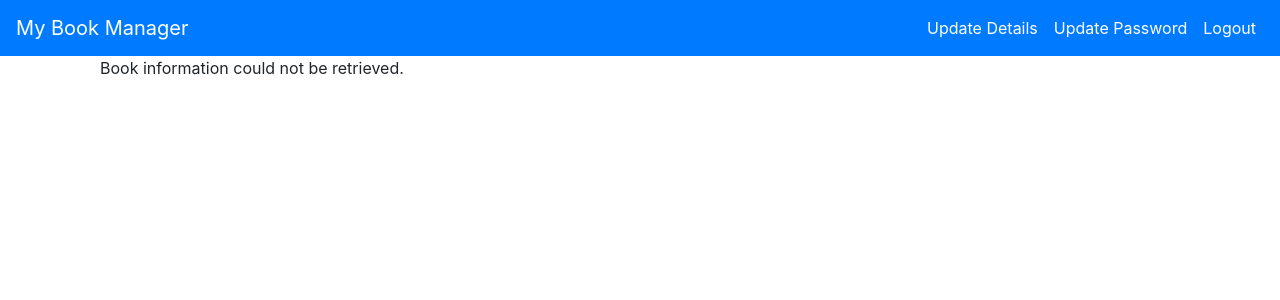
After one commit to KSburna/book_manager_app, a Django app: page /book/1/ in a window 1280 px wide. The commit adds this page. Shown: the top 300 px of the page. Run offline with Django 4.2, Linux system fonts and the light colour scheme; the visitor is signed in with stand-in values (Sample User, id 1); data that the repository does not hold is empty; some libraries are stand-ins or nearby versions.

Commit message:
add book search view details functionality

```diff
--- a/my_book_manager/urls.py
+++ b/my_book_manager/urls.py
@@ -20,4 +20,5 @@ urlpatterns = [
     path('reset/<uidb64>/<token>/', auth_views.PasswordResetConfirmView.as_view(), name='password_reset_confirm'),
     path('reset/done/', auth_views.PasswordResetCompleteView.as_view(), name='password_reset_complete'),
     path('change-details/', views.change_user_details, name='change_user_details'),
+    path('book/<str:google_book_id>/', views.book_detail, name='book_detail'),
 ]
--- a/my_book_manager/views.py
+++ b/my_book_manager/views.py
@@ -23,6 +23,17 @@ def home_view(request):
         query = ""
     context = {"books": books, "query": query}
     return render(request, "book/home.html", context)
+
+
+# Book detail view
+@login_required
+def book_detail(request, google_book_id):
+    # Fetch book details from Google Books API
+    response = requests.get(f"{GOOGLE_BOOKS_API_URL}/{google_book_id}")
+    book_data = response.json() if response.status_code == 200 else None
+
+    context = {"book_data": book_data, "google_book_id": google_book_id}
+    return render(request, "book/book_detail.html", context)
 
 
 def signup_view(request):
--- /dev/null
+++ b/templates/book/book_detail.html
@@ -0,0 +1,33 @@
+{% extends 'base_generic.html' %}
+
+
+{% block content %}
+<div class="container">
+    {% if book_data %}
+    <h1>{{ book_data.volumeInfo.title }}</h1>
+
+    <!-- Display thumbnail image -->
+    {% if book_data.volumeInfo.imageLinks.thumbnail %}
+    <img src="{{ book_data.volumeInfo.imageLinks.thumbnail }}" alt="Book thumbnail" class="img-thumbnail"
+        style="width: 150px; height: auto;">
+    {% endif %}
+
+    <p><strong>Authors:</strong> {{ book_data.volumeInfo.authors|join:", " }}</p>
+    <p><strong>Published Date:</strong> {{ book_data.volumeInfo.publishedDate }}</p>
+    <p><strong>Description:</strong></p>
+    {{ book_data.volumeInfo.description | safe }}
+
+    <h3>Additional Information</h3>
+    <p><strong>Categories:</strong> {{ book_data.volumeInfo.categories|join:", " }}</p>
+    <p><strong>Page Count:</strong> {{ book_data.volumeInfo.pageCount }}</p>
+    <p><strong>Publisher:</strong> {{ book_data.volumeInfo.publisher }}</p>
+    <p><strong>Language:</strong> {{ book_data.volumeInfo.language }}</p>
+
+    <a href="{{ book_data.volumeInfo.previewLink }}" target="_blank" class="btn btn-primary">Preview on Google
+        Books</a>
+
+    {% else %}
+    <p>Book information could not be retrieved.</p>
+    {% endif %}
+</div>
+{% endblock %}
--- a/templates/book/home.html
+++ b/templates/book/home.html
@@ -26,6 +26,7 @@
                 <h4>{{ book.volumeInfo.title }}</h4>
                 <p>Authors: {{ book.volumeInfo.authors|join:", " }}</p>
                 <p>Published Date: {{ book.volumeInfo.publishedDate }}</p>
+                <a href="{% url 'book_detail' book.id %}" class="btn btn-info">View Details</a>
             </div>
         </li>
         {% endfor %}
```
